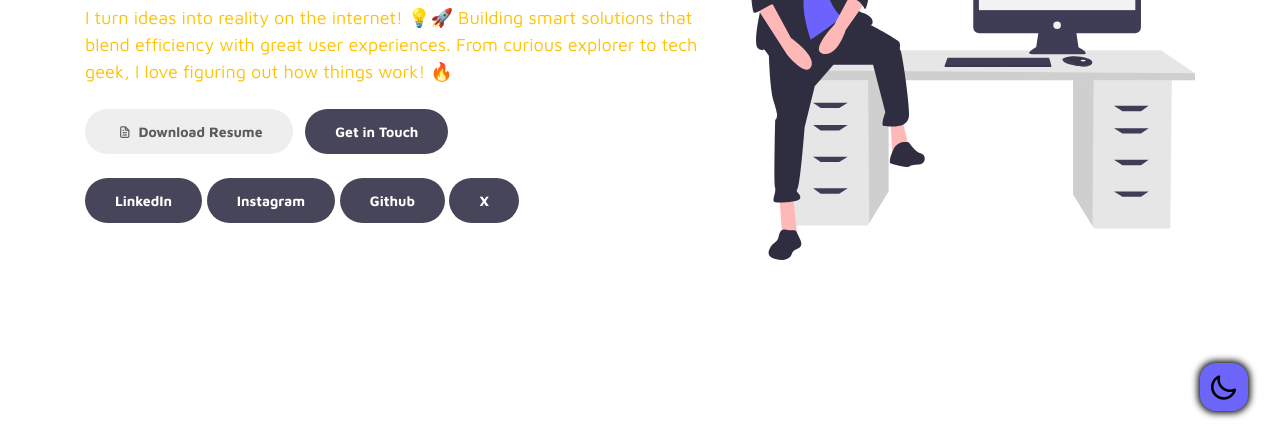
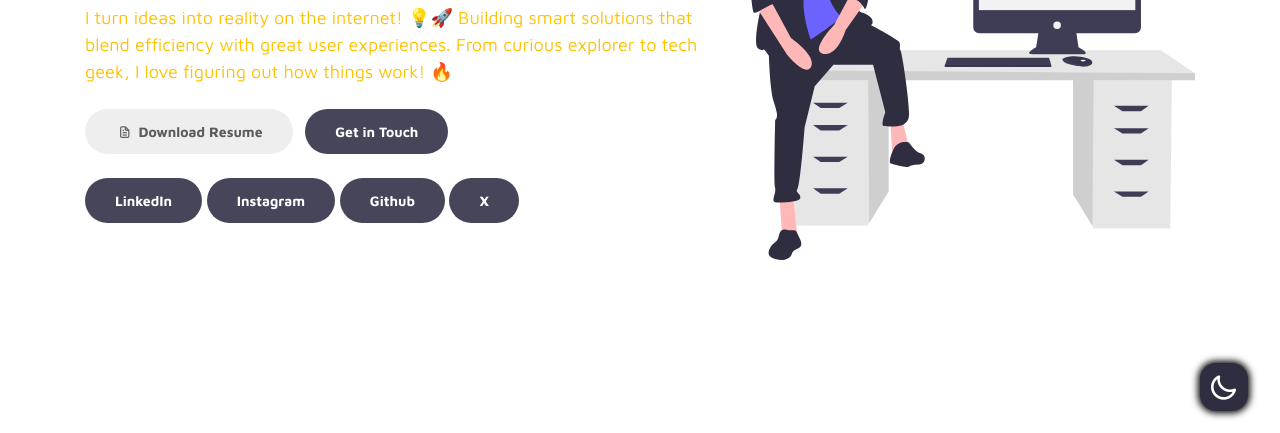
Before and after one commit to Dilpro7/Dilpro7.github.io, a plain HTML site: page index.html in a window 1280 px wide. Shown: the part 357-790 px from the top of the page. Drawn offline with Linux system fonts and the light colour scheme.

Commit message:
color changed

```diff
--- a/css/tooplate-style.css
+++ b/css/tooplate-style.css
@@ -471,8 +471,8 @@ b, strong {
   position: fixed;
   bottom: 2rem;
   right: 2rem;
-  background-color: #6d65fa;
-  color: black;
+  background-color: #2f2e41;
+  color: #ffffff;
   width: 3rem;
   height: 3rem;
   display: flex;
```
